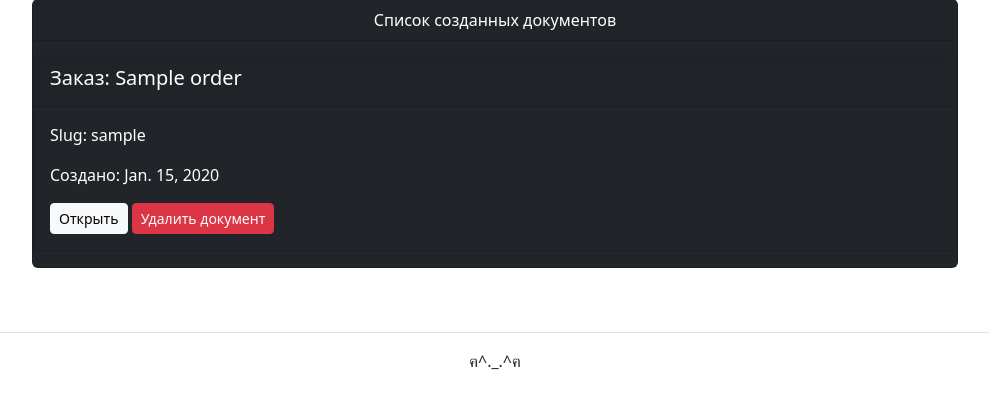
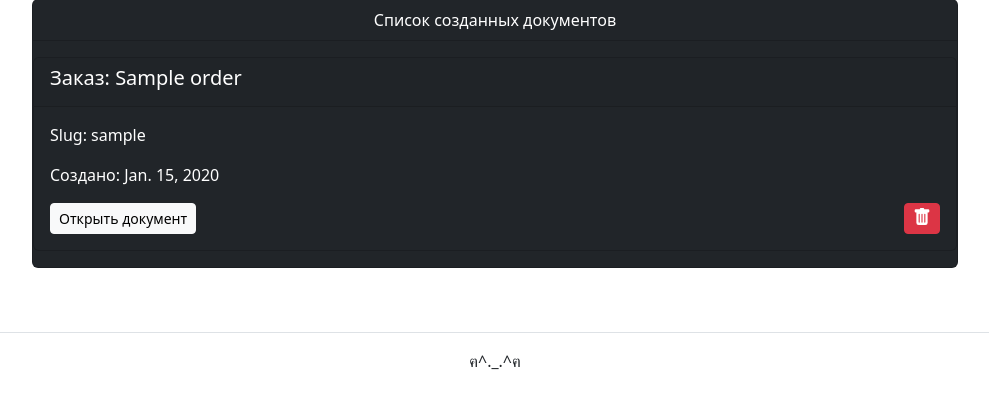
Before and after one commit to Sainekt/sklad_tools, a Django app: page /purchaseorder/documents/ in a window 1280 px wide. Shown: the part 159-568 px from the top of the page, without its empty margins (145-1134 px from the left). Run offline with Django 5.2, Linux system fonts and the light colour scheme; tables that the repository leaves empty hold one stand-in row (values such as "Sample post"); parts of the project's set-up code (start-up, migrations or seed data) failed here and were passed over; some libraries are stand-ins or nearby versions.

Commit message:
add icon and fix text for some buttons

```diff
--- a/templates/purchaseorder/order_confirm_delete.html
+++ b/templates/purchaseorder/order_confirm_delete.html
@@ -25,7 +25,7 @@
             {% csrf_token %}
             <p>Вы уверены, что хотите удалить документ приемки"{{ object.name }}"?</p>
             <button type="submit" class="btn btn-danger btn-sm">Удалить</button>
-            <a class="btn btn-success btn-sm" href="{% url 'purchaseorder:doc_list' %}">Назад</a>
+            <a class="btn btn-success btn-sm" href="{% url 'purchaseorder:doc_list' %}">Не удалять</a>
            </form>
 
         </div>
--- a/templates/purchaseorder/order_list.html
+++ b/templates/purchaseorder/order_list.html
@@ -22,8 +22,12 @@
           <div class="card-body">
             <p class="card-text">Slug: {{order.slug}}</p>
             <p class="card-text">Создано: {{order.created_at}}</p>
-            <a class="btn btn-light btn-sm" href="{% url 'purchaseorder:document' order.slug %}">Открыть</a>
-            <a class="btn btn-danger btn-sm" href="{% url 'purchaseorder:doc_delete' order.id %}">Удалить документ</a>
+              <div class="d-flex justify-content-between">
+              <a class="btn btn-light btn-sm" href="{% url 'purchaseorder:document' order.slug %}">Открыть документ</a>
+              <a class="btn btn-danger btn-sm" href="{% url 'purchaseorder:doc_delete' order.id %}"> <svg xmlns="http://www.w3.org/2000/svg" width="18" height="18" fill="currentColor" class="bi bi-trash-fill" viewBox="0 0 16 16">
+                <path d="M2.5 1a1 1 0 0 0-1 1v1a1 1 0 0 0 1 1H3v9a2 2 0 0 0 2 2h6a2 2 0 0 0 2-2V4h.5a1 1 0 0 0 1-1V2a1 1 0 0 0-1-1H10a1 1 0 0 0-1-1H7a1 1 0 0 0-1 1zm3 4a.5.5 0 0 1 .5.5v7a.5.5 0 0 1-1 0v-7a.5.5 0 0 1 .5-.5M8 5a.5.5 0 0 1 .5.5v7a.5.5 0 0 1-1 0v-7A.5.5 0 0 1 8 5m3 .5v7a.5.5 0 0 1-1 0v-7a.5.5 0 0 1 1 0"/>
+              </svg></a>
+            </div>
           </div>
         </div>
         {% endfor %}
--- a/utils/purchaseorder/create_doc.py
+++ b/utils/purchaseorder/create_doc.py
@@ -109,7 +109,7 @@ def create_report(data, order):
 
     work_sheet['B3'] = (f'Сводка: Из {count_positions} позиций.')
     work_sheet['B3'].fill = GRAY_FILL
-    work_sheet['B4'] = (f'сошлось: {ok_count} позиций.')
+    work_sheet['B4'] = (f'Сошлось: {ok_count} позиций.')
     work_sheet['B5'] = (f'Больше: {more_count} позиций.')
     work_sheet['B6'] = (f'Меньше: {less_count} позиций.')
     work_sheet['B7'] = (f'Не прислали: {none_count} позиций.')
```
